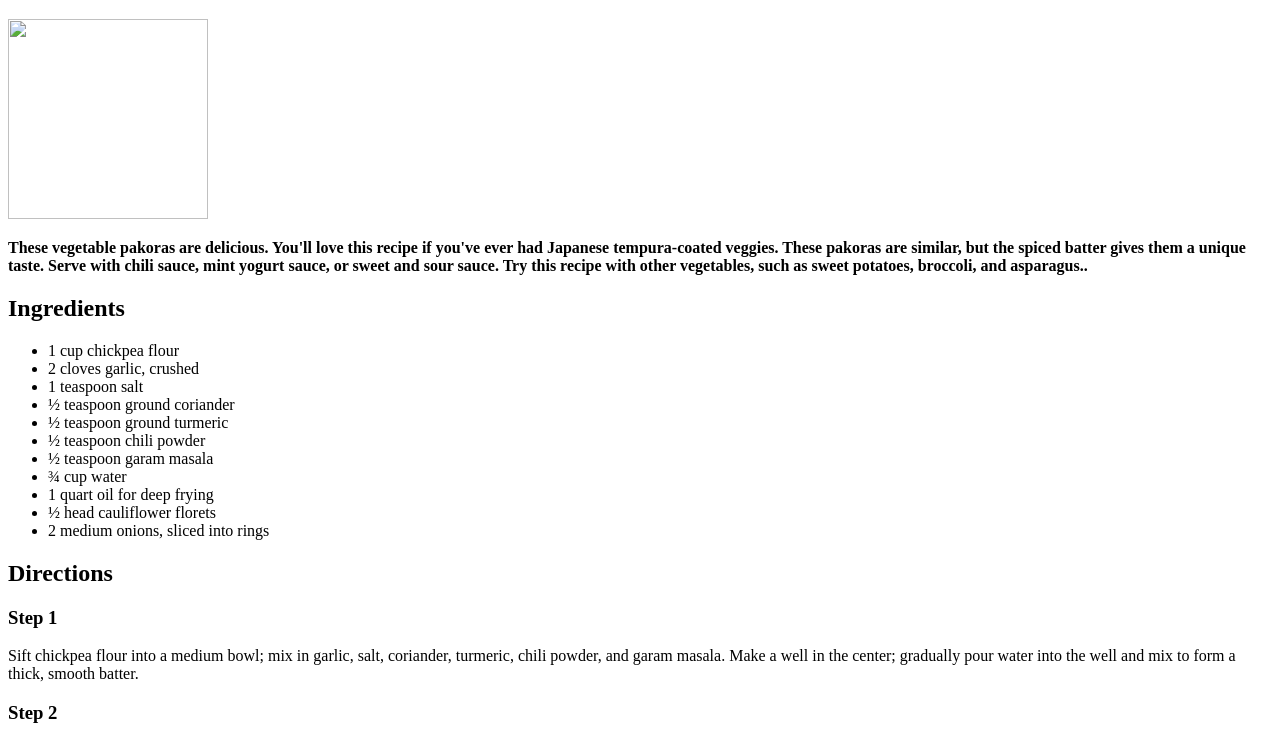
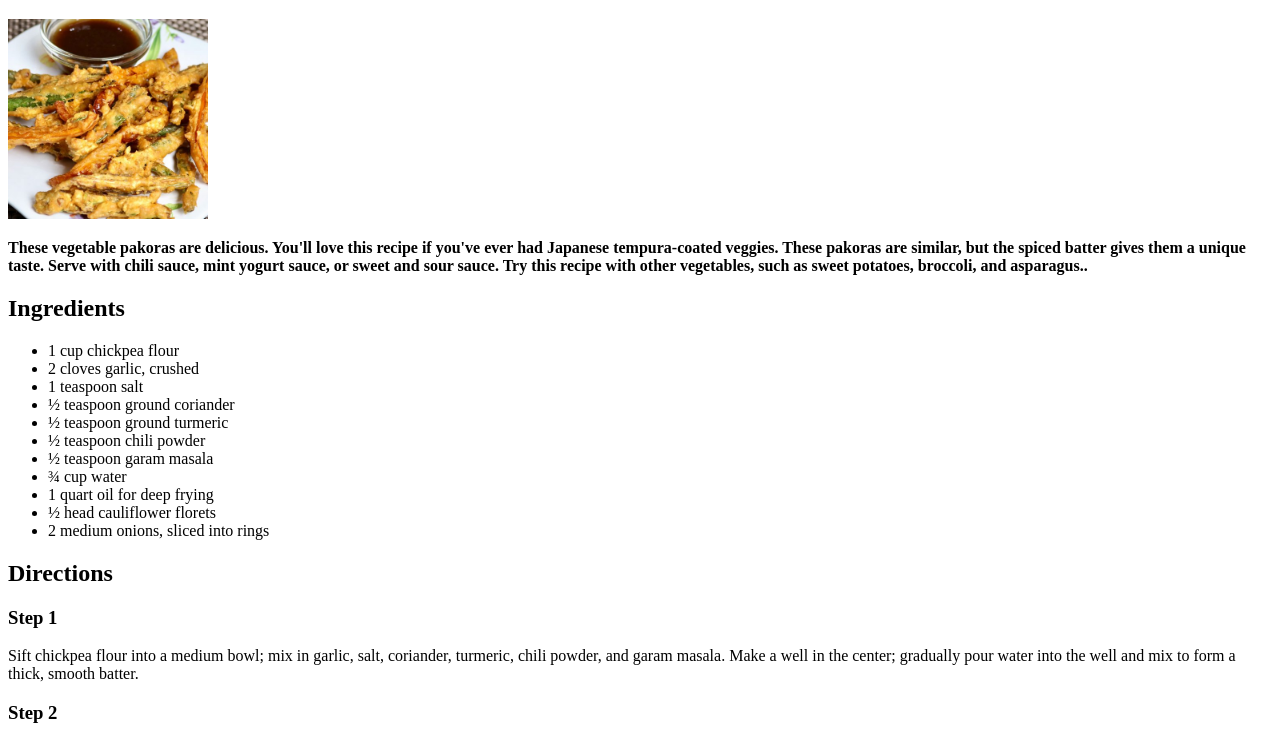
Before and after one commit to nvspavankalyanch/Indian-Veg-Recipes, a plain HTML site: page Recipes/Crispy-Vegetable-Pakoras.html in a window 1280 px wide. Shown: the part 61-800 px from the top of the page. Drawn offline with Linux system fonts and the light colour scheme.

Commit message:
Update Crispy-Vegetable-Pakoras.html

```diff
--- a/Recipes/Crispy-Vegetable-Pakoras.html
+++ b/Recipes/Crispy-Vegetable-Pakoras.html
@@ -8,7 +8,7 @@
 
 <body>
     <h1 align="center">Crispy Vegetable Pakoras</h1>
-    <img  src="/odin-recipes/Images/crispy_vegetable_pakoras.jpg" width="200" height="200">
+    <img  src="/Indian-Veg-Recipes/Images/crispy_vegetable_pakoras.jpg" width="200" height="200">
     <p><strong>These vegetable pakoras are delicious. You'll love this recipe if you've ever had Japanese tempura-coated
             veggies. These pakoras are similar, but the spiced batter gives them a unique taste. Serve with chili sauce,
             mint yogurt sauce, or sweet and sour sauce. Try this recipe with other vegetables, such as sweet potatoes,
```
